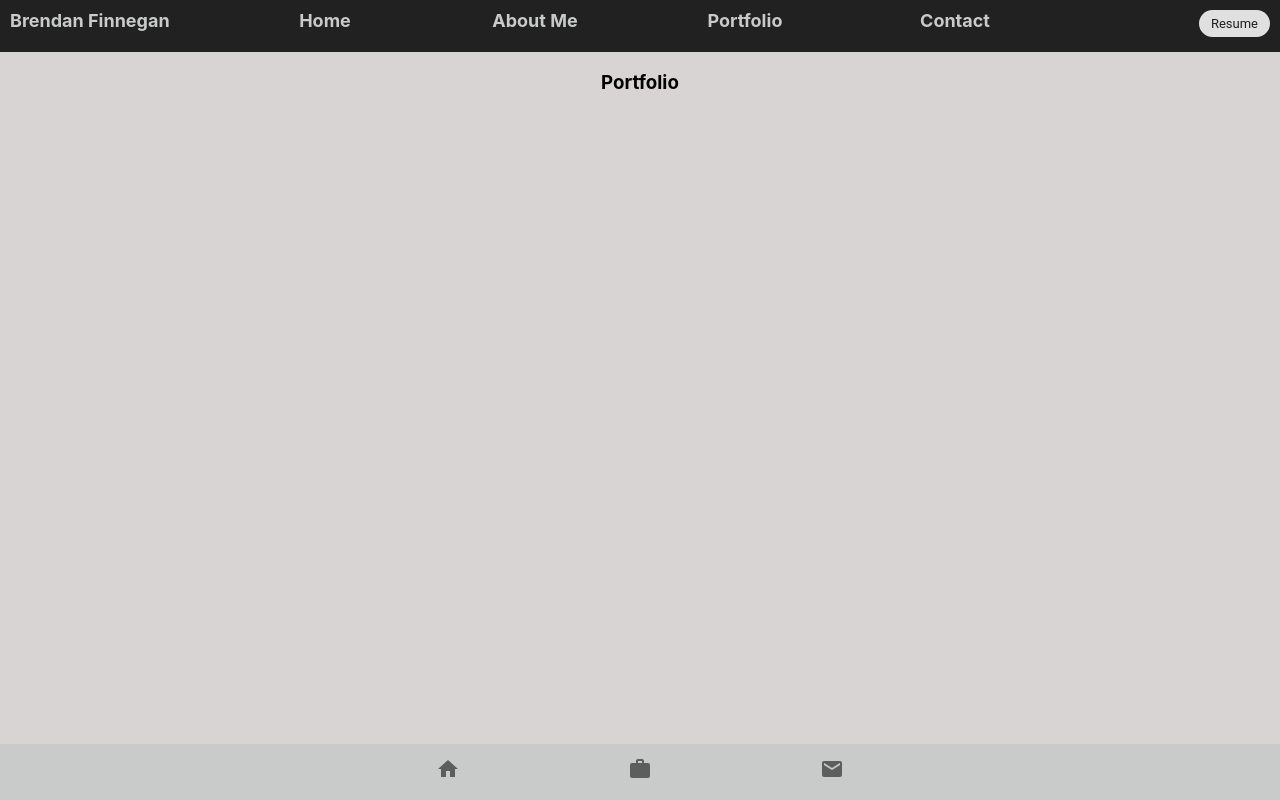
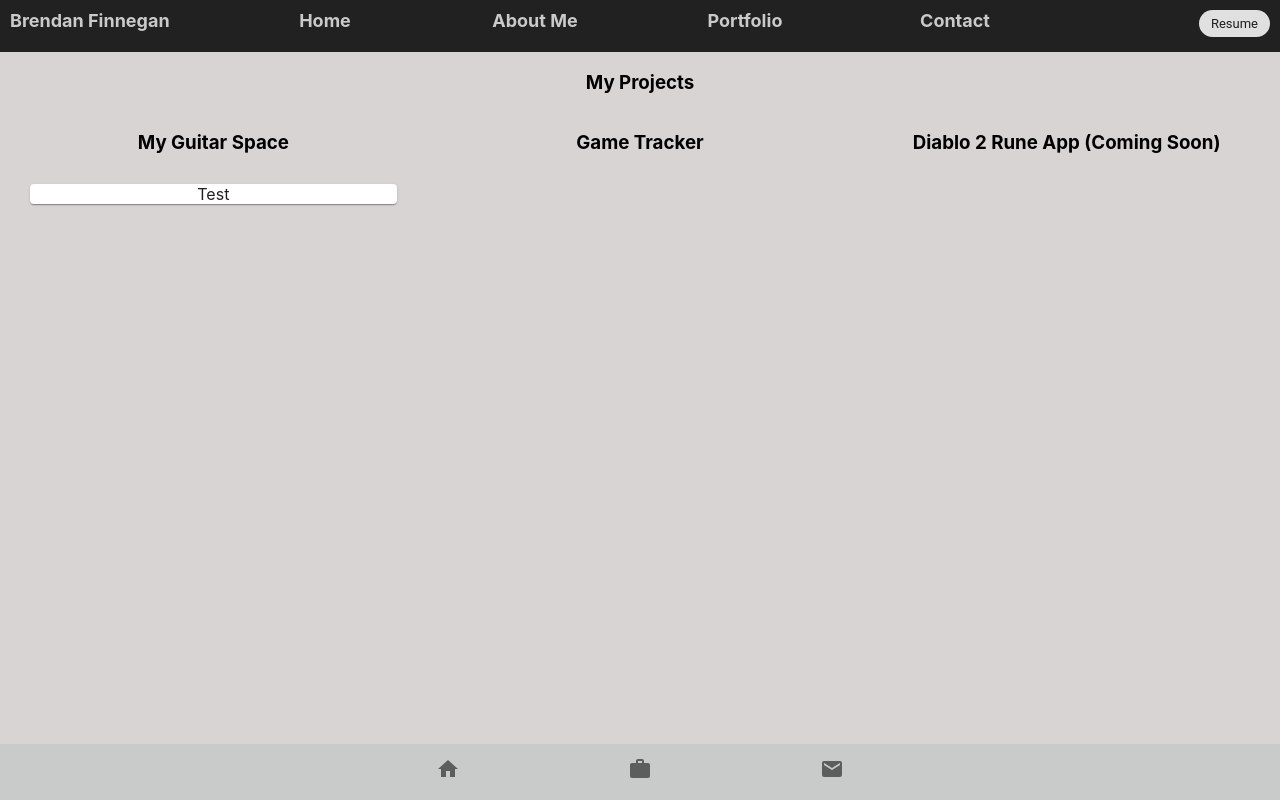
Before and after one commit to BrendanFinnegan/brendanfinneganweb, a React (Create React App) app: page /portfolio in a window 1280 px wide. Built offline with nearby package versions, Linux system fonts and the light colour scheme.

Commit message:
start monday

```diff
--- a/src/Components/About.js
+++ b/src/Components/About.js
@@ -22,17 +22,17 @@ function About () {
 
         <h4>For the first five years of my working life, I worked for Deutsche Bank, managing their back end operations systems for their foreign exchange option trading platform. Learning the back end coding of their systems in an effort to automate trade confirmations was my first toe-dip into the career path that I've ultimately gravitated towards. I moved on from Deutsche Bank to get my role closer to the technology industry, and took a Product Support position with WeWork. In this capacity, I worked with Product Managers and Software Engineers daily to prioritize bugs and document features for the applications they were responsible for. </h4>
 
-        <h4>After three and a half years at WeWork, I found myself in a position to attend Flatiron School’s Software Engineering course, and I pulled the trigger. The course was full time, 60 hour weeks for fifteen weeks, and I loved every bit of it. It provided daily coaching, projects, discussions and tests involving React, Ruby, Rails, SQL and many other concepts. Having completed the course in late August 2021, I am continuing to build projects as I seek out a position that utilizes this new skill set.</h4>
+        <h4>After three and a half years at WeWork, I found myself in a position to attend Flatiron School’s Software Engineering course, and I pulled the trigger. The course was full time, 60 hour weeks for fifteen weeks, and I loved every bit of it. It provided daily coaching, projects, discussions and tests involving React, Ruby, Rails, SQL and many other concepts. Having completed the course in late August 2021, I am continuing to build projects as I seek out a position that utilizes this skill set.</h4>
 
         <h4>Outside of work, I live happily with my fiance and my cat in Manhattan. I play soccer several times per week, I play guitar on my fire escape, and I follow all Cleveland pro sports teams far too closely. </h4>
         </div>
         </Grid>
 
-        <Grid item xs={2} >
+        <Grid item xs={3} >
 
         <img style={{height: '300px', width: '300px', borderRadius: '50%'}}src="https://brendanbucket1988.s3.us-east-2.amazonaws.com/IMG_5587.jpg"/>
         </Grid>
-        <Grid item xs={2} ></Grid>
+        <Grid item xs={1} ></Grid>
     </Grid>
     </>
     )
--- /dev/null
+++ b/src/Components/Guitarspacecard.js
@@ -0,0 +1,16 @@
+import { Card } from "@material-ui/core";
+
+
+function Guitarspacecard () {
+
+
+    return(
+        <>
+        <Card style={{margin: '30px'}}>
+            Test
+        </Card>
+        </>
+    )
+}
+
+export default Guitarspacecard
--- a/src/Components/Home.js
+++ b/src/Components/Home.js
@@ -18,7 +18,7 @@ function Home () {
                     <br/>
             <h1>Hi, I'm Brendan</h1>
             <h3>I'm a full stack web developer who enjoys learning and building with new technologies each day. </h3>
-            <h3>Check out some of my projects in the portfolio page</h3>
+            <h3>Check out some of my projects in the portfolio page.</h3>
             </div>
             </Grid>
 
--- a/src/Components/Portfolio.js
+++ b/src/Components/Portfolio.js
@@ -1,9 +1,30 @@
-
+import { Chip, Grid } from "@material-ui/core"
+import Guitarspacecard from "./Guitarspacecard"
 
 function Portfolio () {
 
     return(
-        <h3>Portfolio</h3>
+
+        <>
+        <Grid container>
+        <Grid item xs={12} >
+        <h3>My Projects</h3>
+        </Grid>
+
+        <Grid item xs={4} >
+        <h3>My Guitar Space</h3>
+        <Guitarspacecard />
+        </Grid>
+
+        <Grid item xs={4} >
+        <h3>Game Tracker</h3>
+        </Grid>
+
+        <Grid item xs={4} >
+        <h3>Diablo 2 Rune App (Coming Soon)</h3>
+        </Grid>
+        </Grid>
+        </>
     )
 }
 
```
